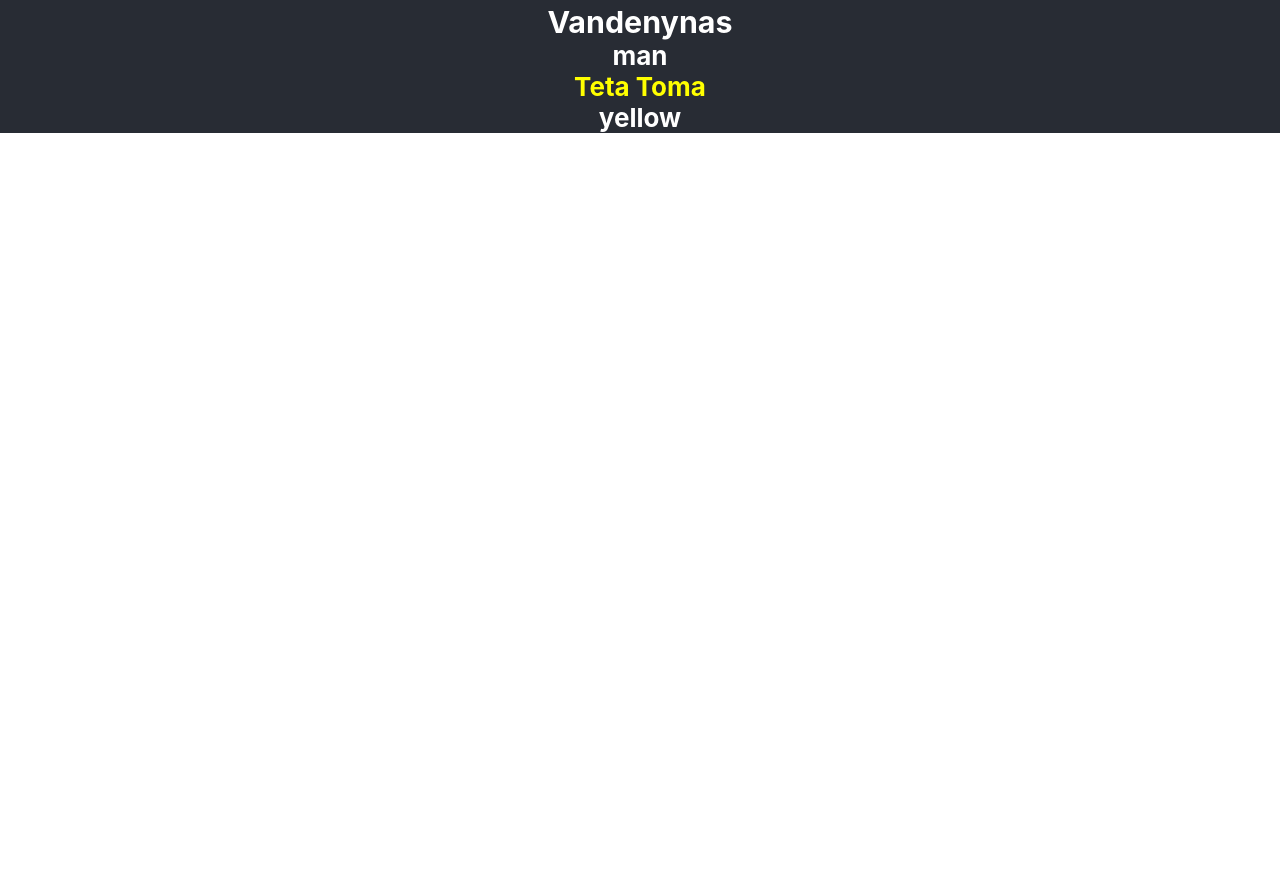
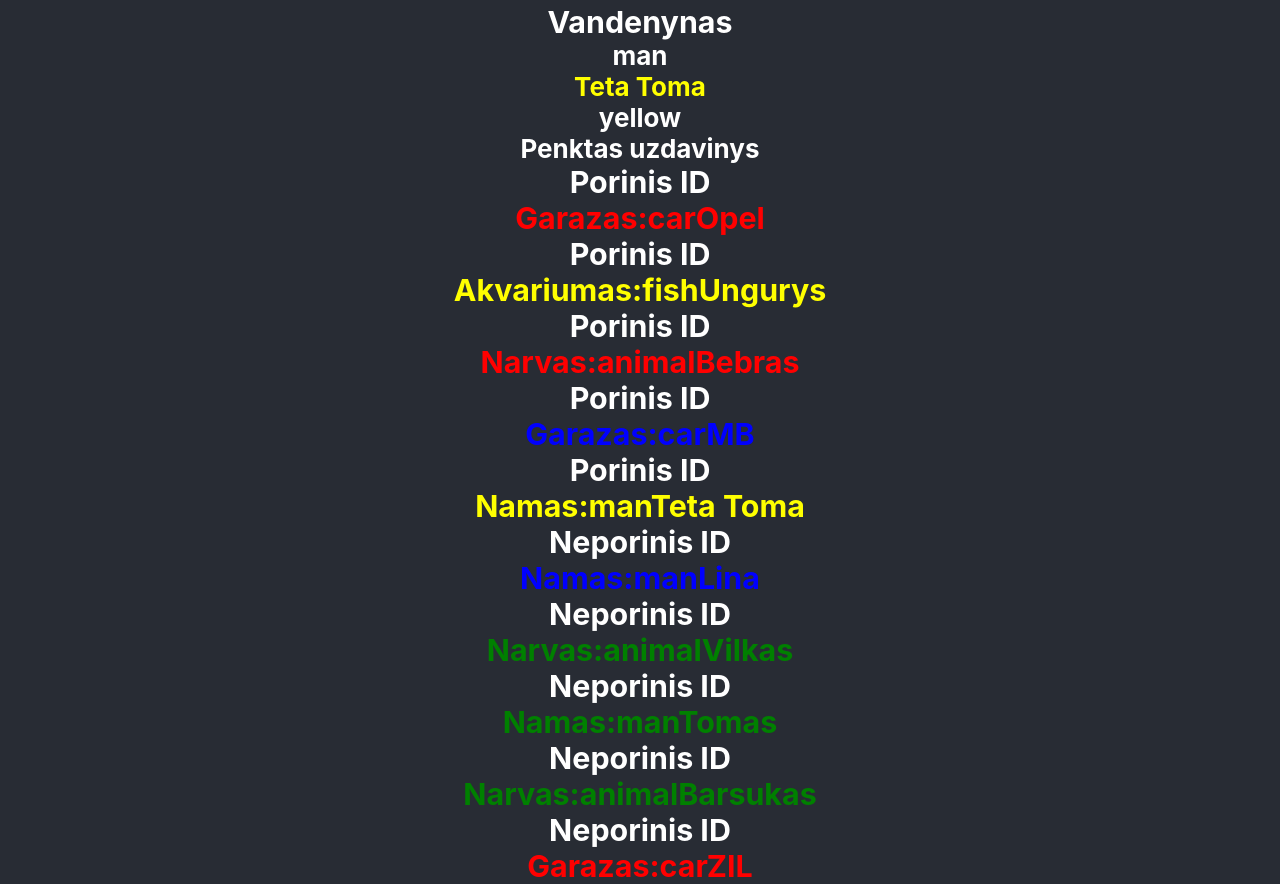
Before and after one commit to Rusnietis/pugzliai, a React (Create React App) app in the folder mok1/: page / in a window 1280 px wide. Shown: the part 2480-3364 px from the top of the page. Before the commit the page ends 2613 px from the top, so only its background shows below. Built offline with nearby package versions, Linux system fonts and the light colour scheme.

Commit message:
Atnaujinta 2024.09.08

```diff
--- a/mok1/src/App.jsx
+++ b/mok1/src/App.jsx
@@ -5,6 +5,7 @@ import Tvenkinys from './Components/Lists/Antruz/Tvenkinys';
 import Bala from './Components/Lists/Pirmuz/Bala';
 import Jura from './Components/Lists/Trecuz/Jura';
 import Vandenynas from './Components/Lists/Ketuz/Vandenynas';
+import Pasaulis from './Components/Lists/Penkuz/Pasaulis';
 
 // import randomColor from './Functions/randomColor';
 // import Dogs from './Components/Lists/Dogs';
@@ -52,10 +53,16 @@ function App() {
                     }
                 </div> */}
                 <h4>Trecias uzdavinys</h4>
+
                 <Jura data={seaPlaners} />
+
                 <h4>Ketvirtas uzdavinys</h4>
 
                 <Vandenynas data={seaPlaners} />
+
+                <h4>Penktas uzdavinys</h4>
+
+                <Pasaulis data={seaPlaners}/>
 
             </header>
         </div>
--- /dev/null
+++ b/mok1/src/Components/Lists/Penkuz/Akvariumas.jsx
@@ -0,0 +1,20 @@
+export default function Akvariumas({type, name, color}) {
+
+    if (type === 'fish') {
+
+        return (
+
+            <>
+                 <h3 style={{color:color}}>
+
+                 Akvariumas:
+                 {type}
+                 {name}
+
+             </h3>
+            </>
+
+        )
+    }
+
+}
--- /dev/null
+++ b/mok1/src/Components/Lists/Penkuz/Garazas.jsx
@@ -0,0 +1,20 @@
+export default function Garazas({type, name, color}) {
+
+    if (type === 'car') {
+
+        return (
+
+            <>
+                <h3 style={{color:color}}>
+
+                 Garazas:
+                 {type}
+                 {name}
+
+             </h3>
+            </>
+
+        )
+    }
+
+}
--- /dev/null
+++ b/mok1/src/Components/Lists/Penkuz/Namas.jsx
@@ -0,0 +1,19 @@
+export default function Namas({type, name, color}) {
+
+    if (type === 'man') {
+
+        return (
+
+            <>
+                <h3 style={{color:color}}>
+
+                    Namas:
+                    {type}
+                    {name}
+
+                </h3>
+            </>
+
+        )
+    }
+}
--- /dev/null
+++ b/mok1/src/Components/Lists/Penkuz/Narvas.jsx
@@ -0,0 +1,19 @@
+export default function Narvas({type, name, color}) {
+    if (type === 'animal') {
+
+        return (
+
+            <>
+                 <h3 style={{color:color}}>
+
+                 Narvas:
+                 {type}
+                 {name}
+
+             </h3>
+            </>
+
+        )
+    }
+
+}
--- /dev/null
+++ b/mok1/src/Components/Lists/Penkuz/Pasaulis.jsx
@@ -0,0 +1,41 @@
+import Namas from './Namas';
+import Narvas from './Narvas';
+import Garazas from './Garazas';
+import Akvariumas from './Akvariumas';
+
+
+
+export default function Pasaulis({ data }) {
+
+    return (
+        <>
+            <div>
+                {
+                    data.filter(item => item.id % 2 === 0).map((item, id) => (
+                        < div key={item.id}>
+                            <h3>Porinis ID</h3>
+                            <Namas type={item.type} name={item.name} color={item.color} />
+                            <Garazas type={item.type} name={item.name} color={item.color} />
+                            <Narvas type={item.type} name={item.name} color={item.color} />
+                            <Akvariumas type={item.type} name={item.name} color={item.color} />
+
+                        </div>))
+                }
+            </div>
+            <div>
+                {
+                    data.filter(item => item.id % 2 !== 0).map((item, id) => (
+                        < div key={item.id} >
+                            <h3>Neporinis ID</h3>
+                            <Namas type={item.type} name={item.name} color={item.color} />
+                            <Garazas type={item.type} name={item.name} color={item.color} />
+                            <Narvas type={item.type} name={item.name} color={item.color} />
+                            <Akvariumas type={item.type} name={item.name} color={item.color} />
+                        </div>
+                    ))
+                }
+            </div>
+        </>
+    )
+
+}
```
